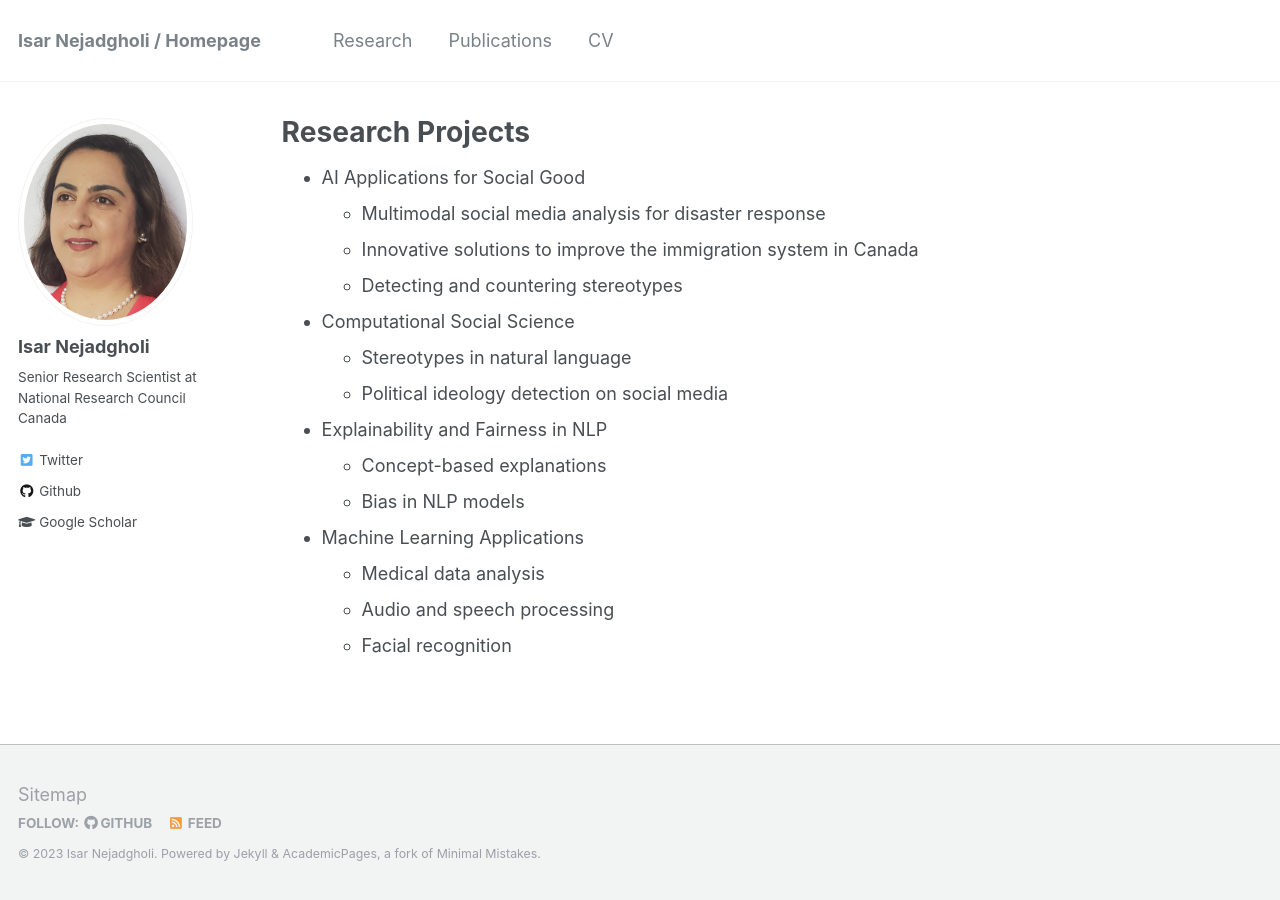
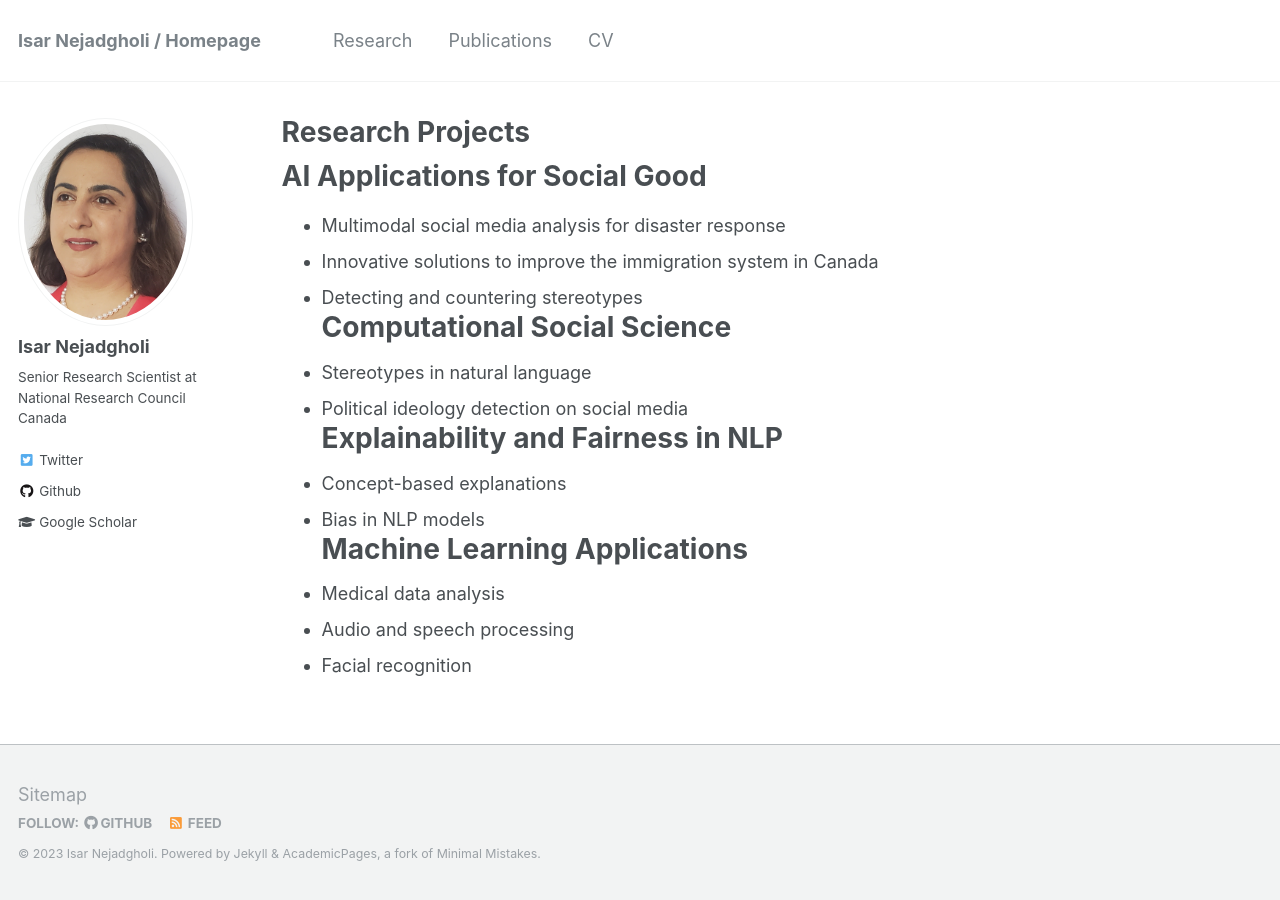
Before and after one commit to IsarNejad/IsarNejad.github.io, a Jekyll site: the page built from _pages/research.md, in a window 1280 px wide. Built offline with Jekyll 4.4.1, drawn with Linux system fonts in a browser that asks for light colours.

```diff
--- a/_pages/research.md
+++ b/_pages/research.md
@@ -6,17 +6,17 @@ author_profile: true
 ---
 
 
-* AI Applications for Social Good
+# AI Applications for Social Good
   - Multimodal social media analysis for disaster response
   - Innovative solutions to improve the immigration system in Canada
   - Detecting and countering stereotypes
-* Computational Social Science
+# Computational Social Science
   - Stereotypes in natural language
   - Political ideology detection on social media
-* Explainability and Fairness in NLP
+# Explainability and Fairness in NLP
   - Concept-based explanations
   - Bias in NLP models
-* Machine Learning Applications
+# Machine Learning Applications
   - Medical data analysis
   - Audio and speech processing
   - Facial recognition
```
